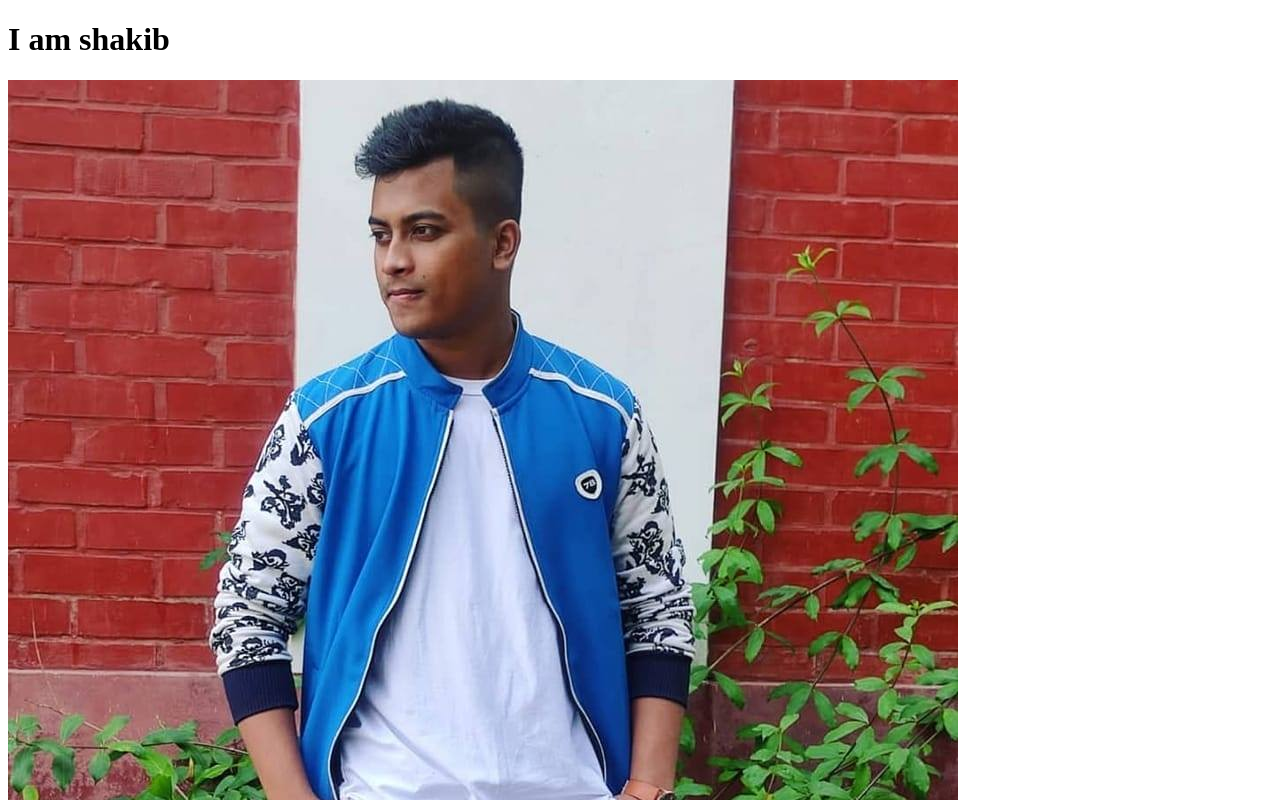
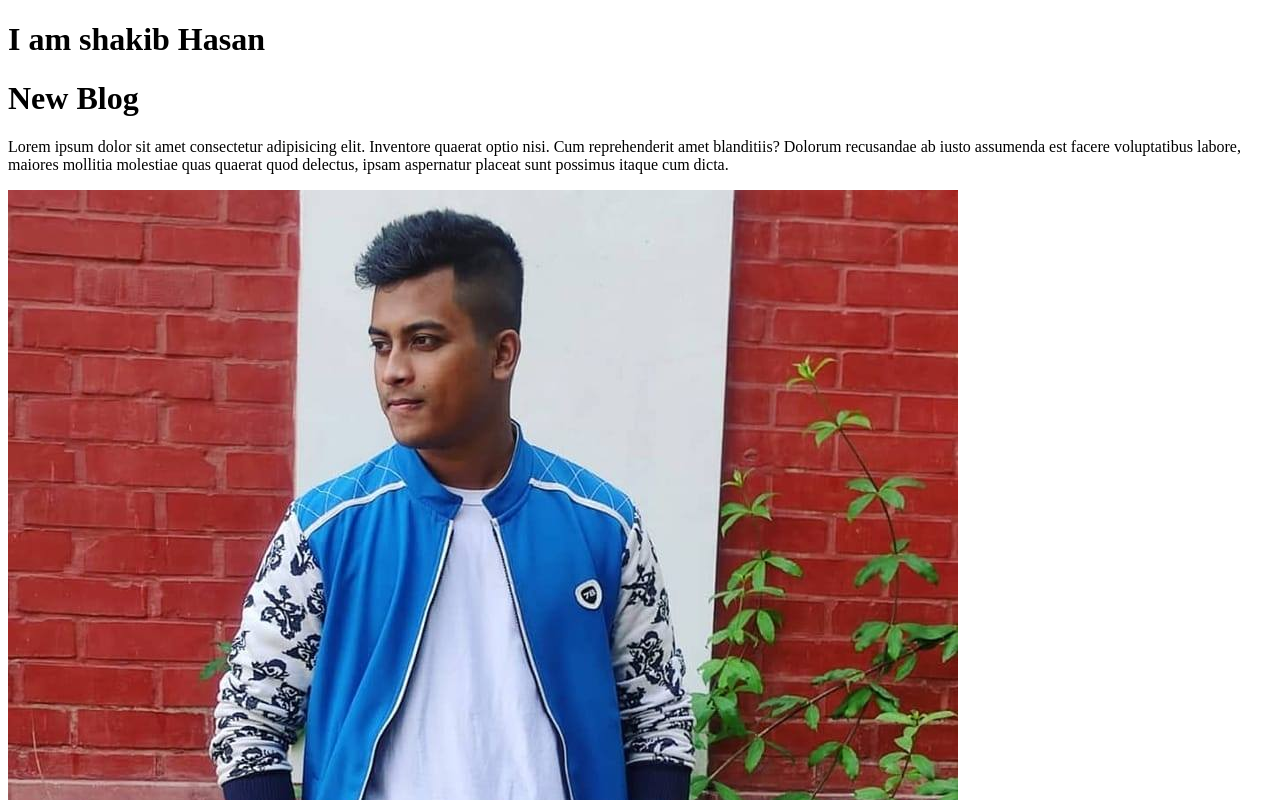
Before and after one commit to Shakib7784/my-first-repo, a plain HTML site: page index.html in a window 1280 px wide. Shown: the top 800 px of the page. Drawn offline with Linux system fonts and the light colour scheme.

Commit message:
new blog

```diff
--- a/index.html
+++ b/index.html
@@ -7,7 +7,11 @@
     <title>my-first-repo</title>
 </head>
 <body>
-    <h1>I am shakib</h1>
+    <h1>I am shakib Hasan</h1>
+    <div>
+        <h1>New Blog</h1>
+        <p>Lorem ipsum dolor sit amet consectetur adipisicing elit. Inventore quaerat optio nisi. Cum reprehenderit amet blanditiis? Dolorum recusandae ab iusto assumenda est facere voluptatibus labore, maiores mollitia molestiae quas quaerat quod delectus, ipsam aspernatur placeat sunt possimus itaque cum dicta.</p>
+    </div>
     <img src="Shakib.jpg" alt="my pic">
 </body>
 </html>
```
